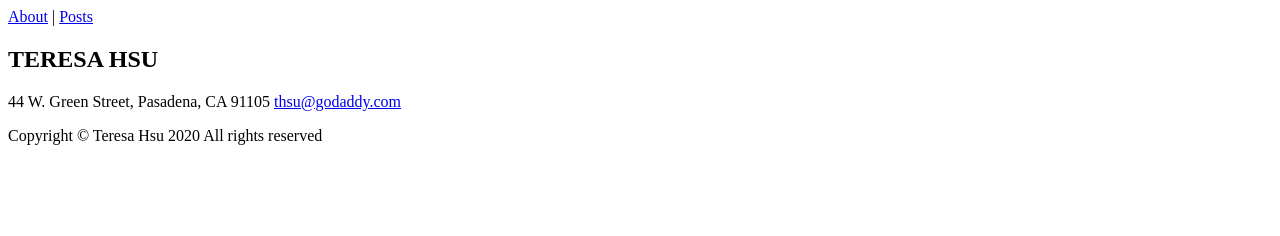
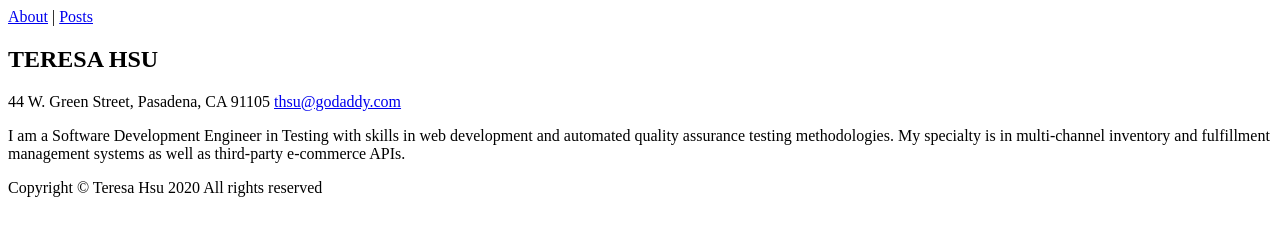
Before and after one commit to teresa210/portfolio, a plain HTML site: page index.html in a window 1280 px wide. Drawn offline with Linux system fonts and the light colour scheme; files that its build step writes are made by us from their sources; a web font is replaced by a local one.

Commit message:
added description about myself

```diff
--- a/index.html
+++ b/index.html
@@ -15,12 +15,14 @@
         <div class="container">
             <section class="about-section" id="about">
                 <h1>TERESA <span class="last_name">HSU</span></h1>
-                <div>
-                    <p>44 W. Green Street, Pasadena, CA 91105 <a href="mailto:thsu@godaddy.com">thsu@godaddy.com</a></p>
-                </div>
             </section>
         </div>
 
+        <div>
+            <p>44 W. Green Street, Pasadena, CA 91105 <a href="mailto:thsu@godaddy.com">thsu@godaddy.com</a></p>
+            <p>I am a Software Development Engineer in Testing with skills in web development and automated quality assurance testing methodologies. My
+                specialty is in multi-channel inventory and fulfillment management systems as well as third-party e-commerce APIs.</p>
+        </div>
 
 
         <footer id="footer">
```
